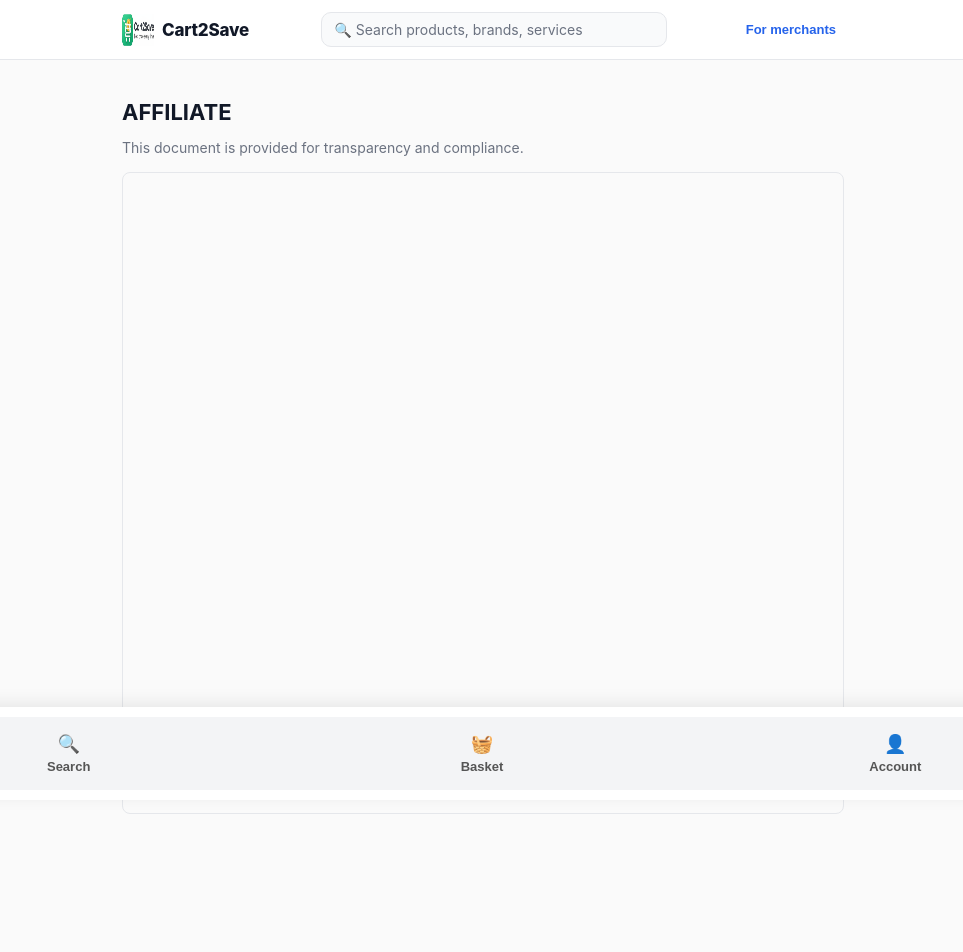
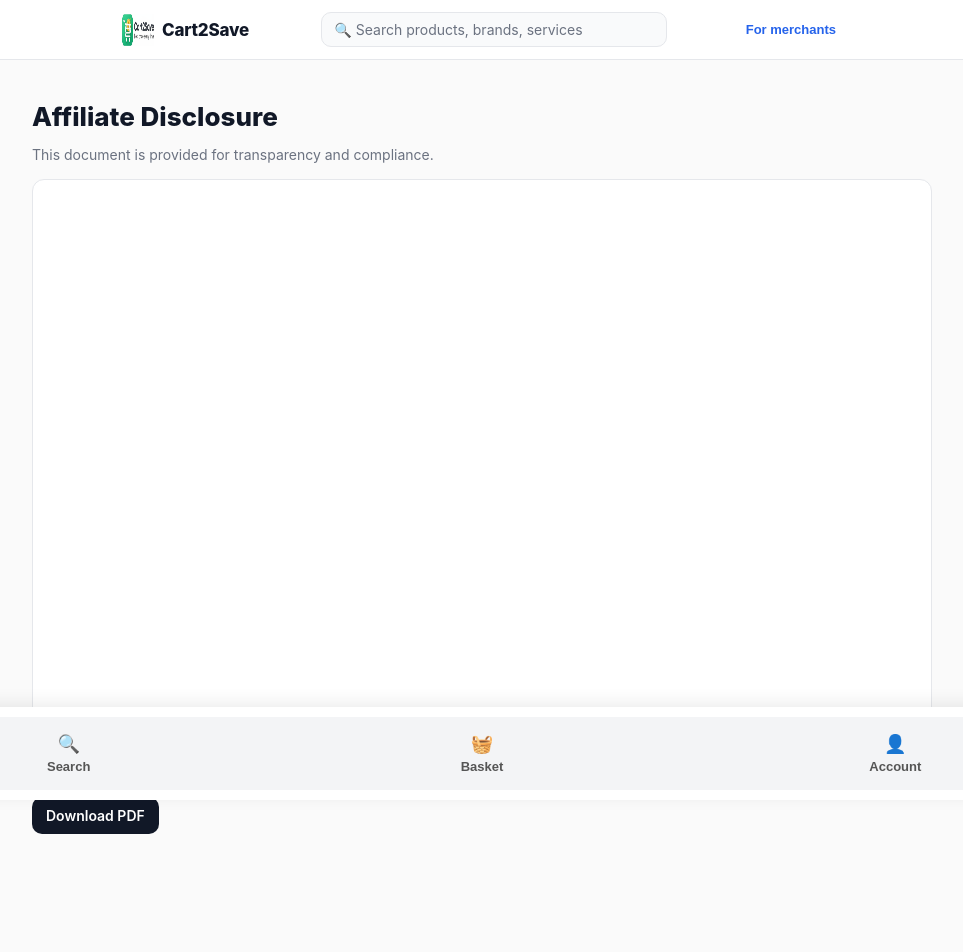
Before and after one commit to prashanthrangineni-sketch/pranix-witness-ui, a Next.js app: page /legal/affiliate in a window 1280 px wide. Shown: the top 952 px of the page, without its empty margins (158-1121 px from the left). Built offline with nearby package versions, Linux system fonts and the light colour scheme.

Commit message:
Update page.tsx

```diff
--- a/app/legal/[slug]/page.tsx
+++ b/app/legal/[slug]/page.tsx
@@ -1,10 +1,25 @@
 import { notFound } from 'next/navigation'
 
-const LEGAL_MAP: Record<string, string> = {
-  terms: 'Terms_of_Service.pdf',
-  privacy: 'Privacy_Policy.pdf',
-  affiliate: 'Affiliate_Disclosure.pdf',
-  neutrality: 'Neutrality_Disclosure.pdf',
+const LEGAL_MAP: Record<
+  string,
+  { title: string; file: string }
+> = {
+  terms: {
+    title: 'Terms of Service',
+    file: '/legal/Terms_of_Service.pdf',
+  },
+  privacy: {
+    title: 'Privacy Policy',
+    file: '/legal/Privacy_Policy.pdf',
+  },
+  affiliate: {
+    title: 'Affiliate Disclosure',
+    file: '/legal/Affiliate_Disclosure.pdf',
+  },
+  neutrality: {
+    title: 'Neutrality Disclosure',
+    file: '/legal/Neutrality_Disclosure.pdf',
+  },
 }
 
 export default function LegalPage({
@@ -12,43 +27,58 @@ export default function LegalPage({
 }: {
   params: { slug: string }
 }) {
-  const file = LEGAL_MAP[params.slug]
+  const doc = LEGAL_MAP[params.slug]
 
-  if (!file) {
-    notFound()
-  }
+  if (!doc) return notFound()
 
   return (
-    <main
-      style={{
-        maxWidth: '720px',
-        margin: '0 auto',
-        padding: '24px 16px',
-      }}
-    >
-      <h1
-        style={{
-          fontSize: '22px',
-          fontWeight: 700,
-          marginBottom: '12px',
-        }}
-      >
-        {params.slug.replace('-', ' ').toUpperCase()}
+    <main style={{ maxWidth: '900px', margin: '0 auto', padding: '24px 16px' }}>
+      <h1 style={{ fontSize: '26px', fontWeight: 800, marginBottom: '8px' }}>
+        {doc.title}
       </h1>
 
       <p style={{ fontSize: '14px', color: '#6b7280', marginBottom: '16px' }}>
         This document is provided for transparency and compliance.
       </p>
 
-      <iframe
-        src={`/legal/${file}`}
+      <div
         style={{
-          width: '100%',
-          height: '80vh',
           border: '1px solid #e5e7eb',
-          borderRadius: '8px',
+          borderRadius: '12px',
+          overflow: 'hidden',
+          background: '#ffffff',
         }}
-      />
+      >
+        <iframe
+          src={doc.file}
+          title={doc.title}
+          style={{
+            width: '100%',
+            height: '75vh',
+            border: 'none',
+          }}
+        />
+      </div>
+
+      <div style={{ marginTop: '12px' }}>
+        <a
+          href={doc.file}
+          target="_blank"
+          rel="noopener noreferrer"
+          style={{
+            display: 'inline-block',
+            padding: '10px 14px',
+            borderRadius: '10px',
+            backgroundColor: '#111827',
+            color: '#ffffff',
+            fontSize: '14px',
+            fontWeight: 600,
+            textDecoration: 'none',
+          }}
+        >
+          Download PDF
+        </a>
+      </div>
     </main>
   )
 }
```
